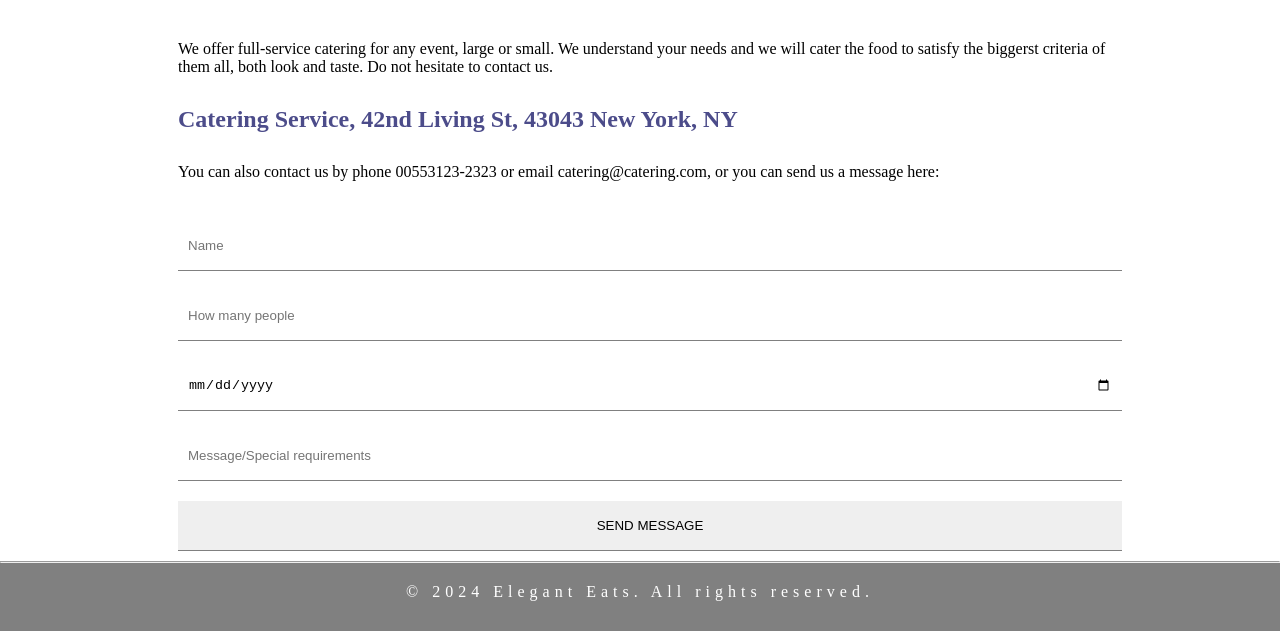
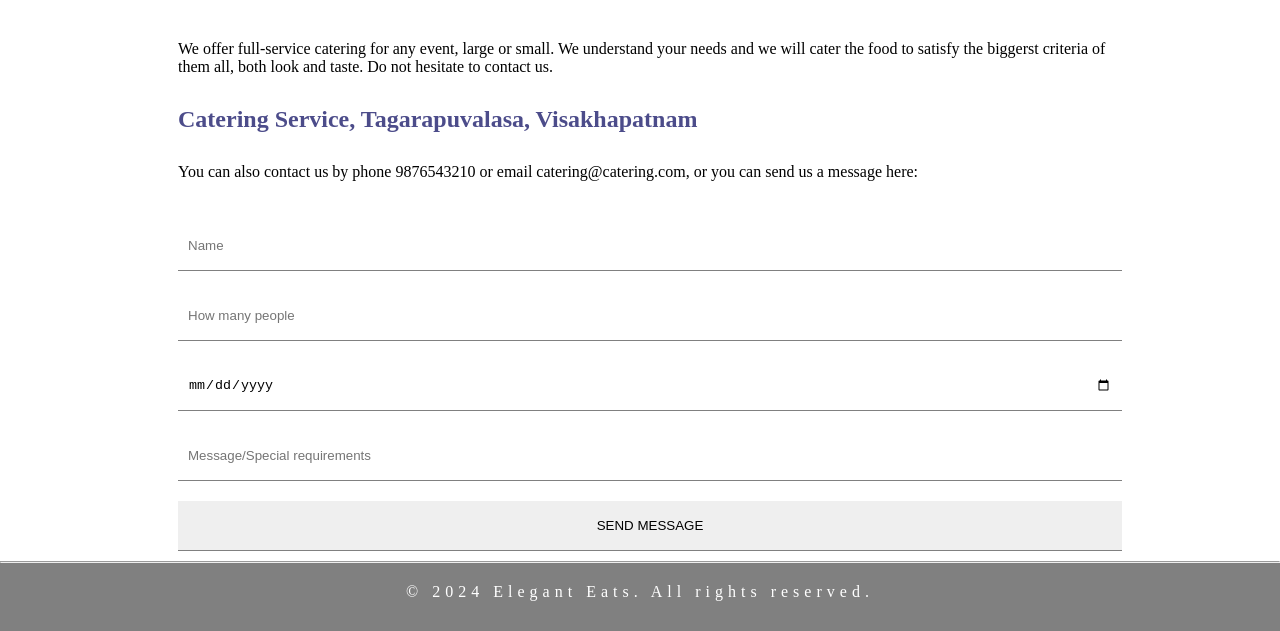
Before and after one commit to Sai-Sandeep1/Restaurent, a website: page contact.html in a window 1280 px wide. Shown: the part 259-890 px from the top of the page. Drawn offline with Linux system fonts and the light colour scheme.

Commit message:
Updated contact.html
changed address

```diff
--- a/contact.html
+++ b/contact.html
@@ -28,10 +28,10 @@
 
         </p>
         <h2 id="contact-sub-heading">
-            Catering Service, 42nd Living St, 43043 New York, NY
+            Catering Service, Tagarapuvalasa, Visakhapatnam
         </h2>
         <p class="contact-content">
-            You can also contact us by phone 00553123-2323 or email catering@catering.com, or you can send us a message
+            You can also contact us by phone 9876543210 or email catering@catering.com, or you can send us a message
             here:
         </p>
             <input type="text" name="name" id="name" placeholder="Name" required><br>
```
